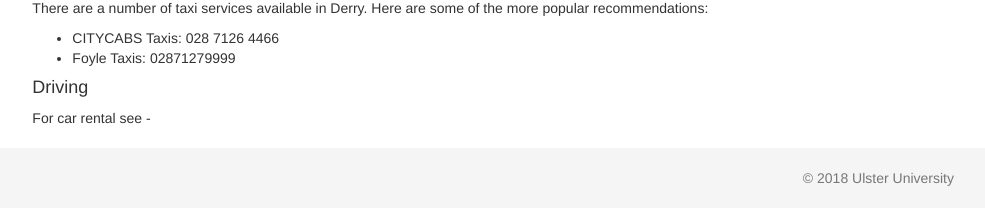
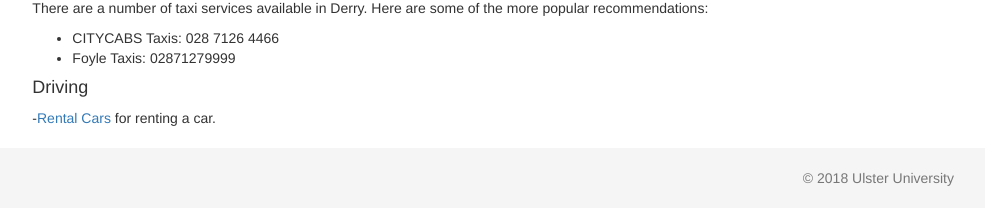
Before and after one commit to pramodgaur82/samplecode, a Flask app: template main/app/templates/location.html in a window 1280 px wide. Shown: the part 723-931 px from the top of the page, without its empty margins (256-1241 px from the left). Run offline with Flask 2, Linux system fonts and the light colour scheme; the template is opened without the code that fills it, so the values that code supplies are empty; some libraries are stand-ins or nearby versions.

Commit message:
More corrections

```diff
--- a/main/app/templates/accommodation.html
+++ b/main/app/templates/accommodation.html
@@ -21,7 +21,7 @@ Derry~Londonderry is a popular tourist destination and low-cost accommodation is
 - [Beech Hill Hotel](http://www.beech-hill.com/) – Four Star Country House. Beech Hill is a privately owned 18th century country house which boasts excellent cuisine, friendly atmosphere and luxurious bedrooms. The hotel has a chapel, extensive library and 32 acres of mature parkland with waterfalls and thriving wildlife.
 - [Best Western White Horse Hotel] (http://www.whitehorsehotel.biz/) - An ideally located family run hotel less than 10 mins drive from the historic walled City of Londonderry, 1 mile drive from the City of Derry Airport, on the main route to the Giant’s Causeway. State of the art leisure centre comprising 20m swimming pool and children’s play pool, sauna, steam room, gymnasium and award winning beauty salon and day spa. Ideal touring base for Donegal and the North Coast.
 
-For Further information on [Accommodation please visit <a href="http://www.derryvisitor.com/"></a>.
+- [Derry Visitor] (http://www.derryvisitor.com/) for further information on Accommodation.
 
 {% endfilter %}
 {% endblock %}
--- a/main/app/templates/index.html
+++ b/main/app/templates/index.html
@@ -13,7 +13,7 @@
 Ulster University is proud to host MEG UK 2018, an annual conference focused on bringing together research groups working with magnetoencephalography (MEG) in the UK. The conference begins with a one-day educational workshop on the 26th March, followed by two days of the main conference. MEG UK 2018 is free to attend, although the number of places is limited and you are encouraged to [register](/user/register) early.
 
 <!--The main sponsors for MEG UK 2018 are the MRC, CTF MEG, Elekta Neuromag, and York Instruments. MEG UK 2018 is also supported by SR Research and Calpendo.-->
-The main sponsors for MEG UK 2018 are the MRC, Elekta Neuromag, and York Instruments.
+The main sponsors for MEG UK 2018 are the MRC, Elekta Neuromag, and Advance medical equipment ltd.
 
 #### Key dates
 
--- a/main/app/templates/location.html
+++ b/main/app/templates/location.html
@@ -48,8 +48,8 @@ There are a number of taxi services available in Derry. Here are some of the mor
 - Foyle Taxis: 02871279999
 
 #### Driving
-For car rental see
--[](http://www.rentalcars.com/en/)
+
+-[Rental Cars](http://www.rentalcars.com/en/) for renting a car.
 {% endfilter %}
 
 {% endblock %}
```
